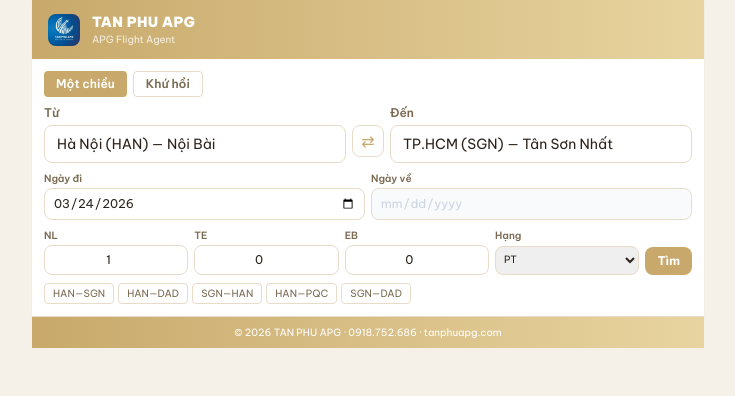
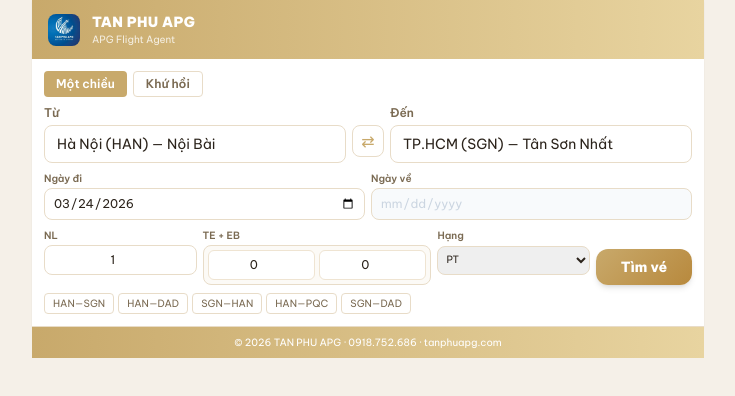
Before and after one commit to nhamaykem44331-max/booktanphuapg, a Next.js app: page / in a window 1280 px wide. Shown: the top 396 px of the page, without its empty margins (272-1007 px from the left). Built offline with nearby package versions, Linux system fonts and the light colour scheme.

Commit message:
polish quote date and search form emphasis

```diff
--- a/app/page.tsx
+++ b/app/page.tsx
@@ -439,13 +439,18 @@
           </div>
 
           {/* Passengers + Cabin + Search */}
-          <div className="grid grid-cols-[1fr_1fr_1fr_1fr_auto] gap-1.5">
-            {[{l:'NL',v:adults,s:setAdults,min:1,max:9},{l:'TE',v:children,s:setChildren,min:0,max:9},{l:'EB',v:infants,s:setInfants,min:0,max:4}].map(({l,v,s,min,max})=>(
-              <div key={l}>
-                <label className="mb-0.5 block text-[10px] font-semibold text-[#7a6a52]">{l}</label>
-                <input className="w-full rounded-lg px-1 py-1.5 text-xs text-center focus:outline-none" style={{border:'1px solid #e8dcc8'}} type="number" min={min} max={max} value={v} onChange={e=>s(Math.max(min,Math.min(max,Number(e.target.value||min))))}/>
+          <div className="grid grid-cols-[1fr_1.5fr_1fr_auto] gap-1.5">
+            <div>
+              <label className="mb-0.5 block text-[10px] font-semibold text-[#7a6a52]">NL</label>
+              <input className="w-full rounded-lg px-1 py-1.5 text-xs text-center focus:outline-none" style={{border:'1px solid #e8dcc8'}} type="number" min={1} max={9} value={adults} onChange={e=>setAdults(Math.max(1,Math.min(9,Number(e.target.value||1))))}/>
+            </div>
+            <div>
+              <label className="mb-0.5 block text-[10px] font-semibold text-[#7a6a52]">TE + EB</label>
+              <div className="grid grid-cols-2 gap-1 rounded-lg p-1" style={{border:'1px solid #e8dcc8',backgroundColor:'#fcfaf6'}}>
+                <input className="w-full rounded-md px-1 py-1.5 text-xs text-center focus:outline-none" style={{border:'1px solid #efe4d2',backgroundColor:'white'}} type="number" min={0} max={9} value={children} onChange={e=>setChildren(Math.max(0,Math.min(9,Number(e.target.value||0))))} placeholder="TE"/>
+                <input className="w-full rounded-md px-1 py-1.5 text-xs text-center focus:outline-none" style={{border:'1px solid #efe4d2',backgroundColor:'white'}} type="number" min={0} max={4} value={infants} onChange={e=>setInfants(Math.max(0,Math.min(4,Number(e.target.value||0))))} placeholder="EB"/>
               </div>
-            ))}
+            </div>
             <div>
               <label className="mb-0.5 block text-[10px] font-semibold text-[#7a6a52]">Hạng</label>
               <select className="w-full rounded-lg px-1 py-1.5 text-[10px] focus:outline-none" style={{border:'1px solid #e8dcc8'}} value={cabin} onChange={e=>setCabin(e.target.value as Cabin)}>
@@ -456,9 +461,9 @@
               </select>
             </div>
             <div className="flex items-end">
-              <button className="w-full rounded-lg px-3 py-1.5 text-xs font-bold text-white disabled:opacity-60"
-                style={{backgroundColor:'#c8a96b'}} onClick={search} disabled={loading}>
-                {loading?'…':'Tìm'}
+              <button className="w-full rounded-xl px-4 py-2 text-sm font-extrabold text-white shadow-md transition-all duration-150 hover:brightness-105 hover:shadow-lg active:scale-[0.98] disabled:opacity-60"
+                style={{background:'linear-gradient(135deg,#c8a96b,#b8893d)', minWidth:'96px'}} onClick={search} disabled={loading}>
+                {loading?'Đang tìm':'Tìm vé'}
               </button>
             </div>
           </div>
--- a/app/quote/page.tsx
+++ b/app/quote/page.tsx
@@ -77,7 +77,7 @@
     <div className="overflow-hidden rounded-lg" style={{border:'1px solid #e8dcc8'}}>
       <div className="flex items-center justify-between px-2.5 py-1.5" style={{backgroundColor:color}}>
         <span className="text-[10px] font-bold uppercase tracking-wide text-white/90">{label}</span>
-        <span className="text-[10px] text-white/80">{longDate(date)}</span>
+        <span className="rounded-full border border-white/25 bg-white/20 px-2.5 py-1 text-[11px] font-extrabold tracking-wide text-white shadow-sm">{longDate(date)}</span>
       </div>
       <div className="px-3 py-3 flex items-center gap-2.5">
         <AirlineLogo code={flight.airlineCode} airline={flight.airline} size={28}/>
@@ -249,9 +249,9 @@
                 const layovers=buildLayovers(flight.detailUrl);
                 return(
                   <div key={label} style={{background:'white',borderRadius:'8px',border:'1px solid #e8dcc8',marginBottom:'10px',overflow:'hidden'}}>
-                    <div style={{background:col,padding:'6px 12px',display:'flex',justifyContent:'space-between'}}>
+                    <div style={{background:col,padding:'6px 12px',display:'flex',justifyContent:'space-between',alignItems:'center'}}>
                       <span style={{color:'white',fontWeight:700,fontSize:'10px',letterSpacing:'0.06em'}}>{label}</span>
-                      <span style={{color:'rgba(255,255,255,0.9)',fontSize:'10px'}}>{longDate(d)}</span>
+                      <span style={{color:'#fff',fontSize:'11px',fontWeight:900,letterSpacing:'0.04em',padding:'4px 10px',borderRadius:'999px',background:'rgba(255,255,255,0.18)',border:'1px solid rgba(255,255,255,0.24)',boxShadow:'0 2px 6px rgba(0,0,0,0.08)'}}>{longDate(d)}</span>
                     </div>
                     <div style={{padding:'12px 14px',display:'flex',alignItems:'center',gap:'12px'}}>
                       {meta.logo&&<img src={meta.logo} alt={flight.airline} style={{width:'28px',height:'28px',borderRadius:'6px',objectFit:'contain',border:'1px solid #eee',background:'white',padding:'2px'}}/>}
```
